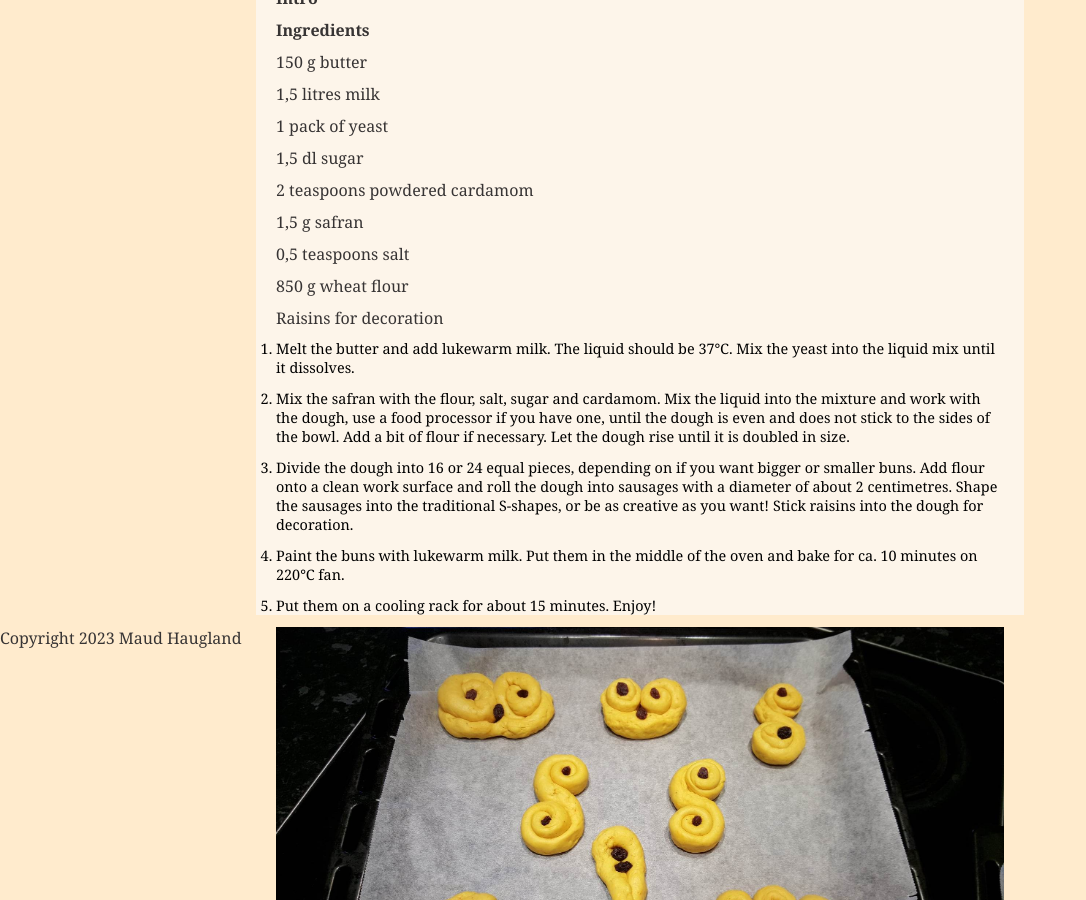
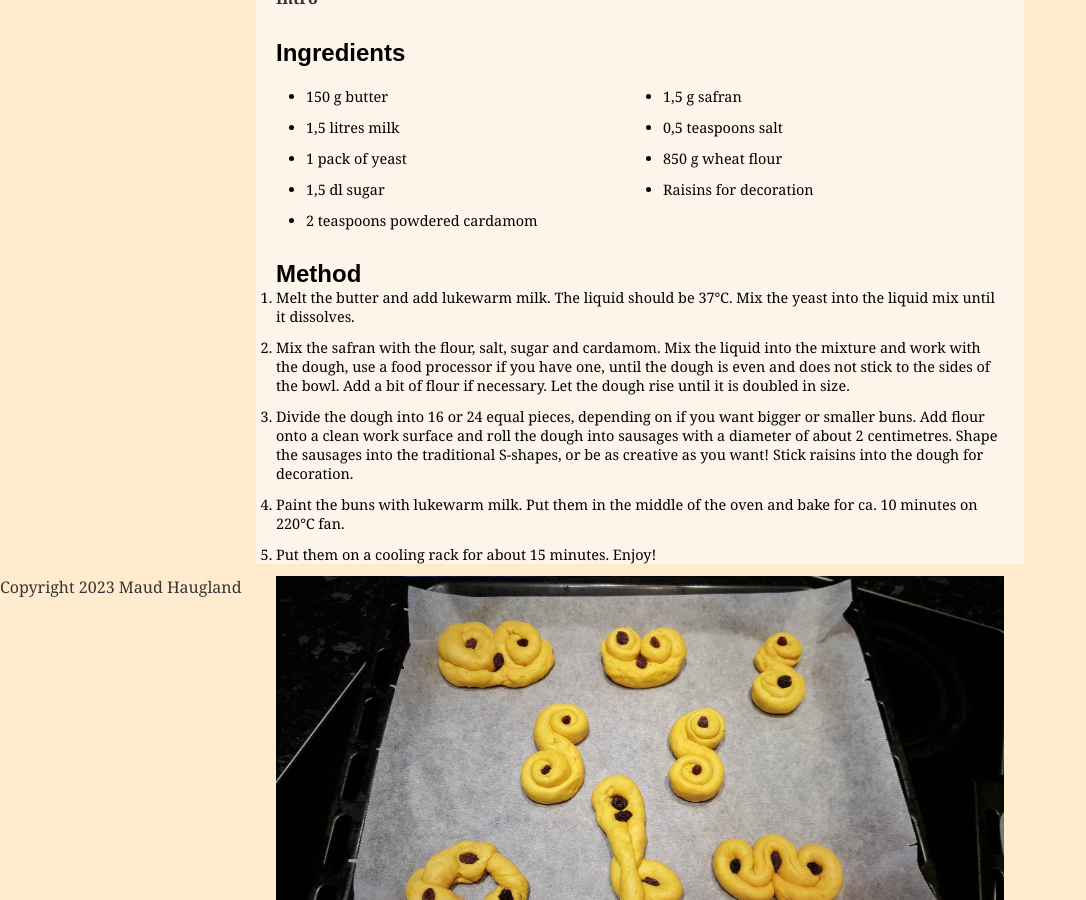
Before and after one commit to maudhaugland/maudsrecipes, a Jekyll site: the page built from _recipes/lucia-buns.md, in a window 1280 px wide and 900 px high, scrolled down 668 px. Shown: the whole window, without its empty margins (0-1086 px from the left). Built offline with Jekyll 4.4.1, drawn with Linux system fonts in a browser that asks for light colours.

Commit message:
Update Recipe “lucia-buns”

```diff
--- a/_recipes/lucia-buns.md
+++ b/_recipes/lucia-buns.md
@@ -8,29 +8,21 @@ layout: recipe
 
 **Intro**
 
+## **Ingredients**
+
+* 150 g butter
+* 1,5 litres milk
+* 1 pack of yeast
+* 1,5 dl sugar
+* 2 teaspoons powdered cardamom
+* 1,5 g safran
+* 0,5 teaspoons salt
+* 850 g wheat flour
+* Raisins for decoration
 
 
-**Ingredients**
 
-150 g butter
-
-1,5 litres milk
-
-1 pack of yeast
-
-1,5 dl sugar
-
-2 teaspoons powdered cardamom
-
-1,5 g safran
-
-0,5 teaspoons salt
-
-850 g wheat flour
-
-Raisins for decoration
-
-
+## Method
 
 1. Melt the butter and add lukewarm milk. The liquid should be 37℃. Mix the yeast into the liquid mix until it dissolves.
 2. Mix the safran with the flour, salt, sugar and cardamom. Mix the liquid into the mixture and work with the dough, use a food processor if you have one, until the dough is even and does not stick to the sides of the bowl. Add a bit of flour if necessary. Let the dough rise until it is doubled in size.
@@ -38,6 +30,4 @@ Raisins for decoration
 4. Paint the buns with lukewarm milk. Put them in the middle of the oven and bake for ca. 10 minutes on 220℃ fan.
 5. Put them on a cooling rack for about 15 minutes. Enjoy!
 
-
-
 ![](../uploads/328875161_716324039950652_3087896517866004303_n.jpg)
```
